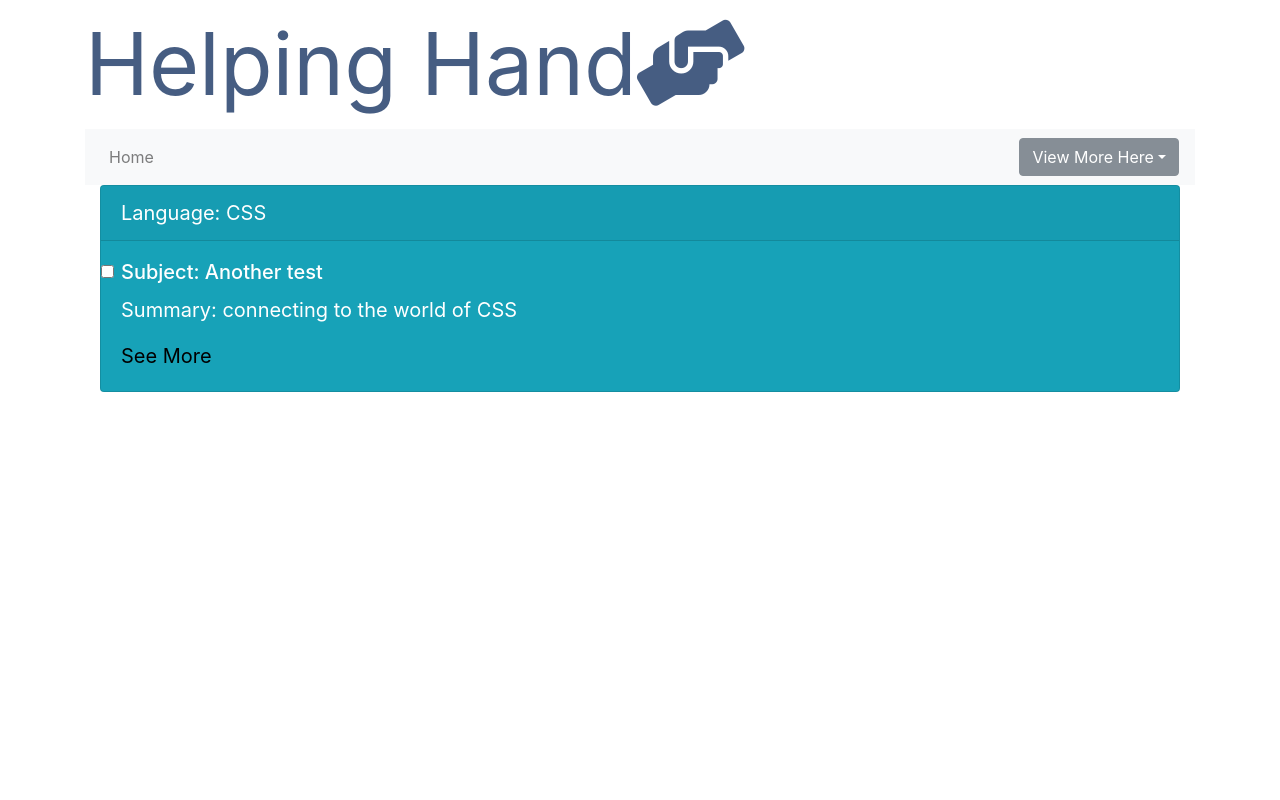
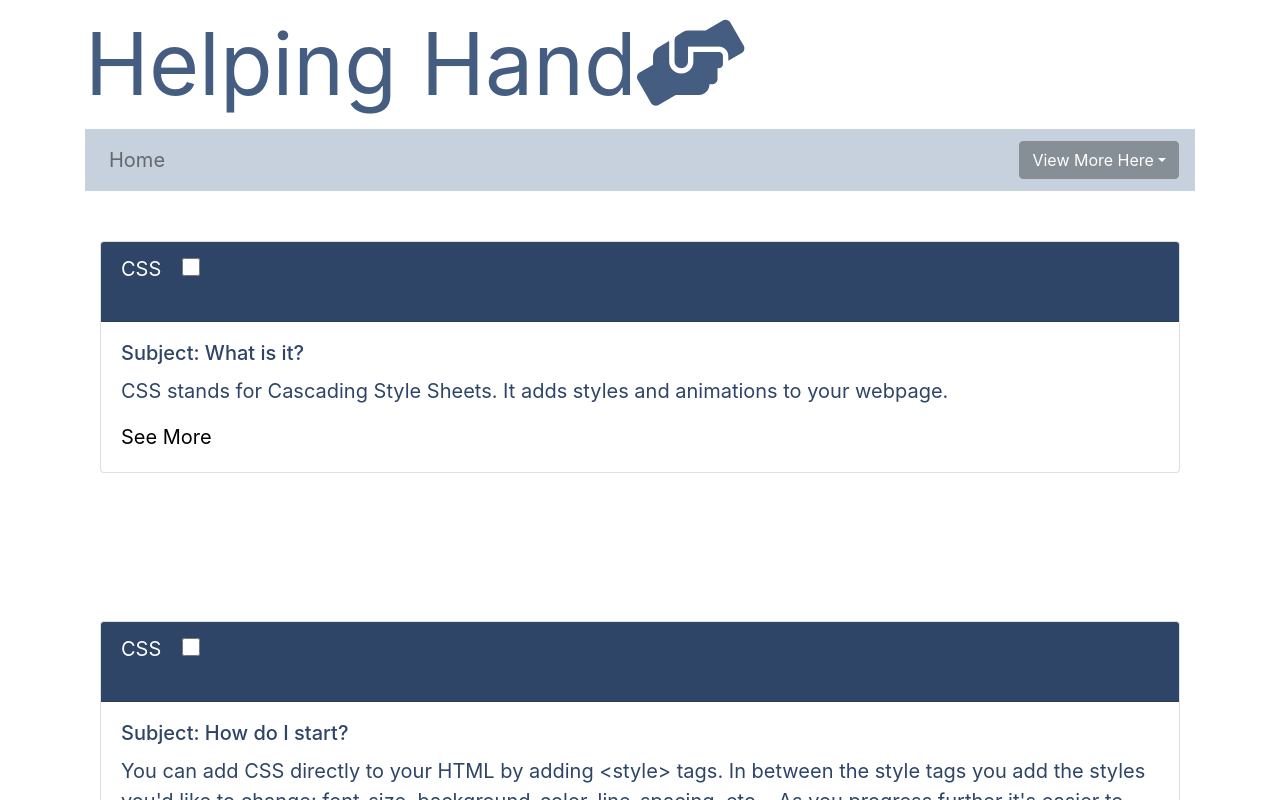
Before and after one commit to verna100/Helping-Hand, a React (Create React App) app: page /css in a window 1280 px wide. Shown: the top 800 px of the page. Built offline with nearby package versions, Linux system fonts and the light colour scheme.

Commit message:
styling changes

```diff
--- a/src/components/CSS.js
+++ b/src/components/CSS.js
@@ -16,6 +16,7 @@ class CSS extends Component {
             heading={css.heading}
             title={css.title}
             text={css.text}
+            tag={css.tag}
             />
     ))}
        </div>
--- a/src/components/Contact.js
+++ b/src/components/Contact.js
@@ -1,9 +1,40 @@
-import React, { Component } from 'react';
-import { Form, Container, Button} from 'react-bootstrap';
-
+import React, { Component } from "react";
+import { Form, Container, Button } from "react-bootstrap";
 
 class Contact extends Component {
-    state = {  }
+  state = {
+    fullName: "",
+    email: "",
+    comments: ""
+  };
+
+  handleInputChange = event => {
+    let value = event.target.value;
+    const name = event.target.name;
+
+    this.setState({
+      [name]: value
+    });
+    // console.log(value);
+  };
+
+  handleFormSubmit = event => {
+    event.preventDefault();
+    if (!this.state.fullName || !this.state.email) {
+      alert(`Hello ${this.state.fullName}, did you forget an input?`);
+
+      }else{
+
+    alert(`Hello ${this.state.fullName} thanks for visiting!`);
+      }
+
+    this.setState({
+      fullName: "",
+      email: "",
+      comments: ""
+    });
+  };
+
   render() {
     return (
       <div>
@@ -11,17 +42,36 @@ class Contact extends Component {
           <Form>
             <Form.Group controlId="fullName">
               <Form.Label>Full Name</Form.Label>
-                <Form.Control type="name" placeholder="Enter full name" />
+              <Form.Control
+                type="name"
+                placeholder="Enter full name"
+                name="fullName"
+                onChange={this.handleInputChange}
+              />
             </Form.Group>
+
             <Form.Group controlId="email">
               <Form.Label>Email</Form.Label>
-                <Form.Control type="email" placeholder="Email" />
+              <Form.Control
+                type="email"
+                placeholder="Email"
+                onChange={this.handleInputChange}
+              />
             </Form.Group>
+
             <Form.Group controlId="exampleForm.ControlTextarea1">
-                <Form.Label>Comments/ Suggestions</Form.Label>
-                <Form.Control as="textarea" rows="3" />
+              <Form.Label>Comments/Suggestions</Form.Label>
+              <Form.Control
+                as="textarea"
+                rows="3"
+                onChange={this.handleInputChange}
+              />
             </Form.Group>
-              <Button variant="primary" type="submit">
+            <Button
+              variant="danger"
+              type="submit"
+              onClick={this.handleFormSubmit}
+            >
               Submit
             </Button>
           </Form>
@@ -35,19 +85,18 @@ export default Contact;
 
 const GREY = "#9E9E9E";
 
-const styles ={
+const styles = {
   containerStyle: {
-    background: '#C7DDE5',
-    width:1111,
-    height:500,
-    paddingLeft:30,
-    paddingRight:30,
+    background: "#C7DDE5",
+    width: 1111,
+    height: 500,
+    paddingLeft: 30,
+    paddingRight: 30,
     paddingTop: 30,
     fontSize: 30,
-    marginTop:60,
+    marginTop: 60,
     // boxShadow: 20, 20
     boxShadow: `10px 3px 10px ${GREY}`,
-    fontFamily: 'Source Code Pro'
+    fontFamily: "Source Code Pro"
   }
-
-}
+};
--- a/src/components/Context.js
+++ b/src/components/Context.js
@@ -5,19 +5,19 @@ import { Card, Container, Row, Col} from 'react-bootstrap';
 function Context(props){
   // console.log(props);
   return (
-    <div>
+    <div >
       <Container style={styles.containerStyle}>
         <Row>
           <Col style={styles.cardStyle}>
-            <Card className= "card text-white bg-info mb-3" text="white" >
-                <Card.Header style={styles.cardHeader}>Language: {props.heading}</Card.Header>
+            <Card className= "card text-black bg- mb-3" text="black">
+                <Card.Header style={styles.cardHeader}>{props.heading}
+                <input type="checkbox" className="form-check-input" id="exampleCheck1"
+                style={{boxSizing: "border-box", padding: 0, width: 100, height: 18}}/>
+                </Card.Header>
                 <Card.Body>
-                  <input type="checkbox" className="form-check-input" id="exampleCheck1" />
                 <Card.Title>Subject: {props.title}
                 </Card.Title>
-                <Card.Text >
-                  Summary: {props.text}
-                </Card.Text>
+                <Card.Text > {props.text}</Card.Text>
                 <Card.Link href={props.tag} style={styles.cardLink} target="_blank">See More</Card.Link>
                 </Card.Body>
                 </Card>
@@ -34,22 +34,25 @@ export default Context;
 const styles= {
   containerStyle: {
     flexDirection:'column',
-    marginBottom:30
+    marginBottom:30,
+    color:'#2e4568'
 
   },
   cardStyle: {
-    width: '5rem',
-    height:'20rem',
+    width: 350,
+    height:300,
     fontSize: 20,
-    overflowY:"scroll",
-    // overflow:"auto",
-    flexDirection: "row"
+    overflow:"auto",
+    flexDirection: "row",
+    marginTop:50,
+
+    // color:'#2e4568'
   },
   cardHeader: {
-    // position: "fixed",
-    // width: 200,
-    // background: "#bbb",
-    // height: 20
+    height: 80,
+    background:'#2e4568',
+    color:'white'
+
   },
   cardLink:{
     color:'black'
--- a/src/components/Home.js
+++ b/src/components/Home.js
@@ -10,12 +10,18 @@ class Home extends Component {
             <br />
            <p>Hi,
                <br />
-             I created this app as a project to submit on my GitHub, but when thinking of a project I wanted something useful.
-             A bit about me: I'm a recent FullStack web development bootcamp graduate and I often felt like I had no idea
+             I created this app as a project to submit on my GitHub, but when thinking of a project I wanted to make something useful.
+             <br />
+             <br />
+             A bit about me:
+             <br />
+             I'm a recent FullStack Web Development bootcamp graduate and I often felt like I had no idea
              what was going on. A lot of that had to do with the terminology that was being used. As someone who did not come from a technical
-             background, I often found myself asking WHAT ?? in my mind. Simple explanations when explained by someone who has worked in technology
-             can still be full of terms that you've never heard before. I wanted to create this project based on the simplification. I hope to be able to
-             explain common phrases/ technologies, etc... in layman terms without losing the context. Hope this helps on your journey!
+             background, I often found myself saying WHAT ARE THEY EVEN TALKING ABOUT?? in my mind. Simple explanations when explained by someone who has worked in technology
+             can still be a bunch of terms that you've never heard before. I wanted to create this app based on simplification. I hope to be able to
+             explain common phrases/ technologies, etc... in layman's terms without losing the context.
+             <br />
+             Hope this helps on your journey!
            </p>
          </div>
           );
@@ -28,7 +34,7 @@ class Home extends Component {
 
  const styles ={
    textStyle: {
-     background: '#F7E9F6',
+     background: '#aabfdd',
     //  width:680,
      paddingLeft:30,
      paddingRight:30,
--- a/src/components/Navbar.js
+++ b/src/components/Navbar.js
@@ -28,7 +28,7 @@ class Nav extends Component {
     render() {
         return (
             <div>
-                <nav className="navbar navbar-expand-lg navbar-light bg-light">
+                <nav className="navbar navbar-expand-lg navbar-light" style={styles.navStyle}>
                 <ul className="navbar-nav mr-auto">
                     <li><Link to={'/'} className="nav-link"> Home </Link></li>
                 </ul>
@@ -57,3 +57,10 @@ class Nav extends Component {
 }
 
 export default Nav;
+
+const styles ={
+  navStyle:{
+    backgroundColor:"#c7d0dd",
+    fontSize:20
+  }
+}
--- a/src/css.json
+++ b/src/css.json
@@ -2,8 +2,23 @@
     {
       "id": 1,
       "heading": "CSS",
-      "title": "Another test",
-      "text": "connecting to the world of CSS"
+      "title": "What is it?",
+      "text": "CSS stands for Cascading Style Sheets. It adds styles and animations to your webpage.",
+      "tag": "https://en.wikipedia.org/wiki/Cascading_Style_Sheets"
 
+    },
+    {
+      "id": 2,
+      "heading": "CSS",
+      "title": "How do I start?",
+      "text": "You can add CSS directly to your HTML by adding <style> tags. In between the style tags you add the styles you'd like to change: font-size, background-color, line-spacing, etc... As you progress further it's easier to keep styles in a css sheet and link it to your HTML. All you have to do is add the link to the head of the HTML page like this: <link rel='stylesheet' href=path/to/my/stylesheet-file.css'>",
+      "tag": "https://www.w3schools.com/css/css_howto.asp"
+    },
+    {
+      "id": 3,
+      "heading": "CSS",
+      "title": "Let's break down the link",
+      "text": "<link rel='stylesheet' href=path/to/my/stylesheet-file.css'> rel specifies the relationship between the current document and the linked document. href points to the path where your stylesheet is located. Let's say you have index.html and your stylesheet is in a separate css file in a css folder. You can easily reference this sheet by: <link rel=stylesheet href= 'css/mystyles.css'> in the href portion css is the name of the folder and mystyles.css is the name of the stylesheet within that folder. There are other attributes you can use in the link like type='text/css' but rel and href are must haves!",
+      "tag": "https://developer.mozilla.org/en-US/docs/Learn/Getting_started_with_the_web/CSS_basics#So_what_is_CSS_really"
     }
 ]
--- a/src/index.css
+++ b/src/index.css
@@ -1,13 +1,13 @@
 body {
   margin: 0;
-  padding: 0;
+  /* padding: 0;
   background: '#pink';
   font-family: -apple-system, BlinkMacSystemFont, "Segoe UI", "Roboto", "Oxygen",
     "Ubuntu", "Cantarell", "Fira Sans", "Droid Sans", "Helvetica Neue",
     sans-serif;
   -webkit-font-smoothing: antialiased;
   -moz-osx-font-smoothing: grayscale;
-
+  */
 }
 
 code {
@@ -15,3 +15,10 @@ code {
     monospace;
 }
 @import url('https://fonts.googleapis.com/css?family=Source+Code+Pro');
+
+#exampleCheck1{
+  box-sizing: border-box;
+  padding: 0;
+  width: 100px;
+  height: 18px;
+}
```
Also changed, not shown: src/components/JavaScript.js (line endings or trailing spaces), 1 other file (tests, documents, lock files or other folders). Lines whose indentation alone changed are shown as unchanged.
